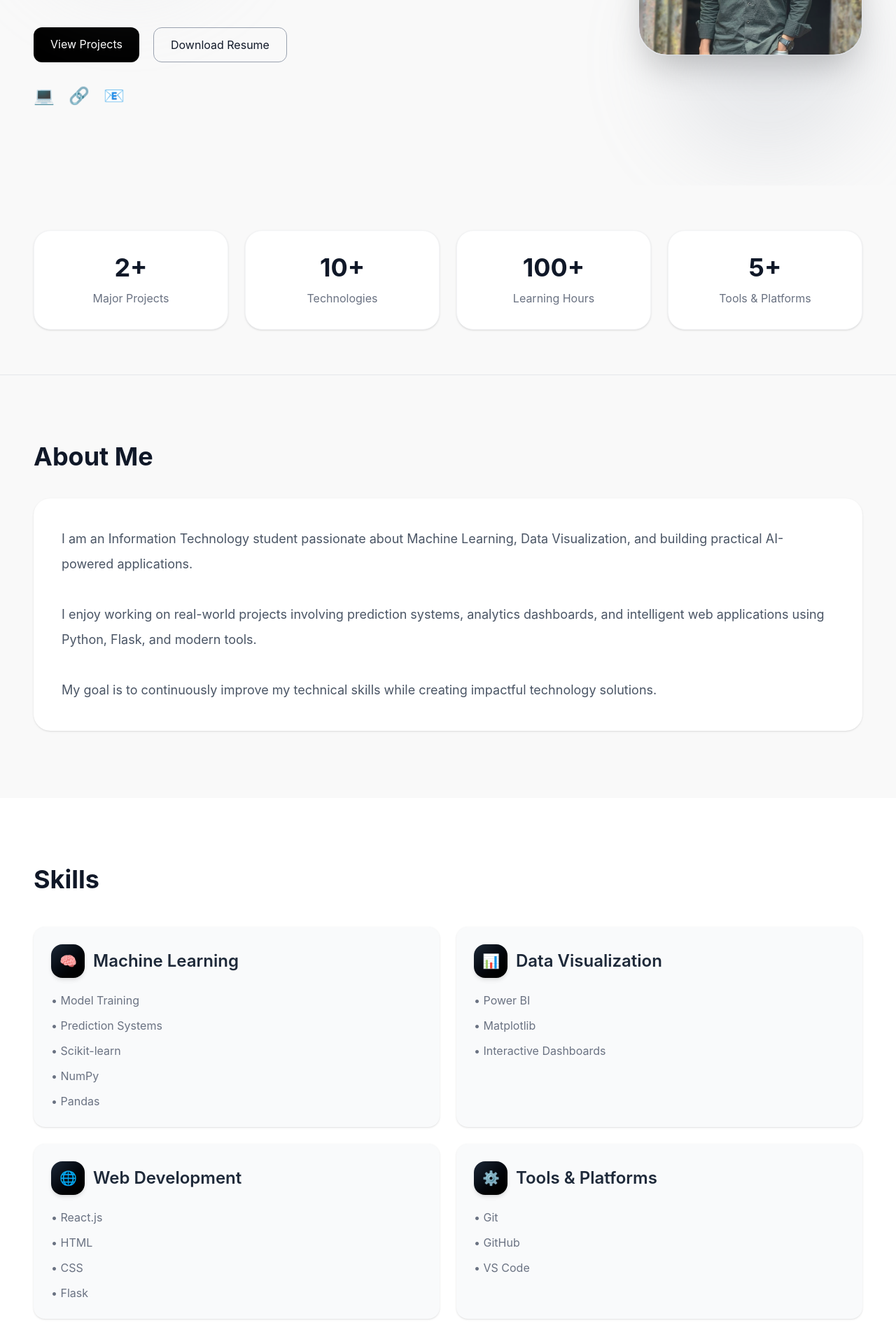
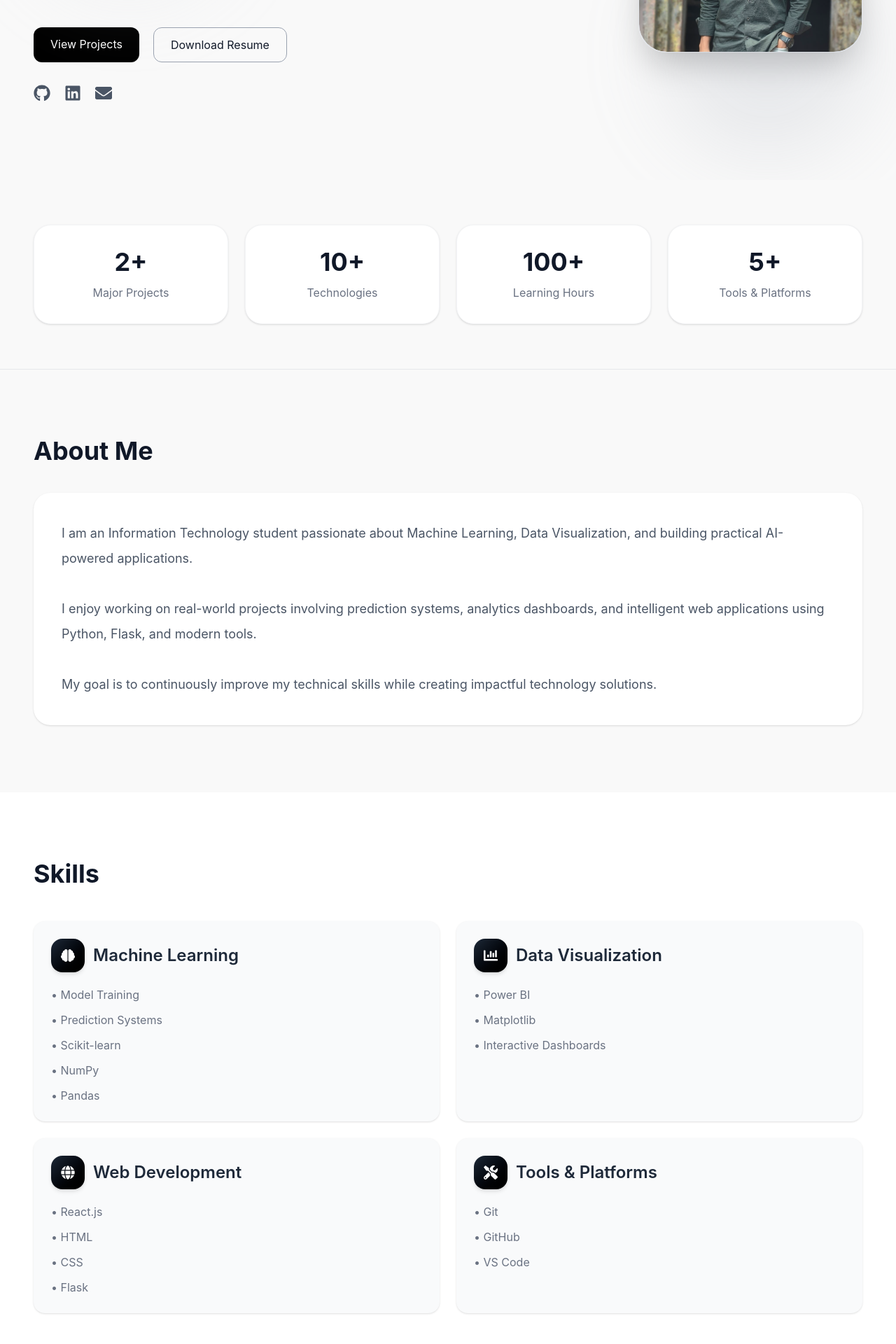
Before and after one commit to TarveOmkar23/portfolio, a React app: page / in a window 1280 px wide. Shown: the part 500-2420 px from the top of the page at 70% size. Built offline with nearby package versions, Linux system fonts and the light colour scheme; the HTML template or start-up script is replaced by a standard one.

Commit message:
Some Icons are Change

```diff
--- a/src/App.jsx
+++ b/src/App.jsx
@@ -1,6 +1,15 @@
 import{ motion } from "framer-motion";
 import { useEffect, useState } from "react";
 //import CountUp from "react-countup"
+import { FaGithub, FaLinkedin, FaEnvelope, FaBrain, FaChartBar,
+  FaGlobe,
+  FaTools,
+  FaBuilding,
+  FaRobot,
+  FaRocket,
+  FaShieldAlt,
+  FaNetworkWired,
+  FaClipboardList, } from "react-icons/fa"
 
 import { TypeAnimation } from "react-type-animation";
 import { FiMoon, FiSun } from "react-icons/fi"
@@ -223,7 +232,7 @@ function App() {
               target="_blank"
               className="hover:text-black hover:scale-110 transition duration-300"
             >
-              💻
+              <FaGithub />
             </a>
 
             <a
@@ -231,14 +240,14 @@ function App() {
               target="_blank"
               className="hover:text-black hover:scale-110 transition duration-300"
             >
-              🔗
+              <FaLinkedin />
             </a>
 
             <a
               href="mailto:omkartarve23@gmail.com"
               className="hover:text-black hover:scale-110 transition duration-300"
             >
-              📧
+              <FaEnvelope />
             </a>
 
           </div>
@@ -401,7 +410,7 @@ function App() {
               <div className="flex items-center gap-3 mb-5">
 
                 <div className="w-12 h-12 rounded-2xl bg-gradient-to-br from-gray-800 to-black text-white shadow-md flex items-center justify-center text-xl">
-                  🧠
+                  <FaBrain />
                 </div>
 
                 <h3 className="font-semibold text-2xl text-gray-800 dark:text-white transition duration-300">
@@ -425,7 +434,7 @@ function App() {
               <div className="flex items-center gap-3 mb-5">
 
                 <div className="w-12 h-12 rounded-2xl bg-gradient-to-br from-gray-800 to-black text-white shadow-md flex items-center justify-center text-xl">
-                  📊
+                  <FaChartBar />
                 </div>
 
                 <h3 className="font-semibold text-2xl text-gray-800 dark:text-white transition duration-300">
@@ -447,7 +456,7 @@ function App() {
               <div className="flex items-center gap-3 mb-5">
 
                 <div className="w-12 h-12 rounded-2xl bg-gradient-to-br from-gray-800 to-black text-white shadow-md flex items-center justify-center text-xl">
-                  🌐
+                  <FaGlobe />
                 </div>
 
                 <h3 className="font-semibold text-2xl text-gray-800 dark:text-white transition duration-300">
@@ -470,7 +479,7 @@ function App() {
               <div className="flex items-center gap-3 mb-5">
 
                 <div className="w-12 h-12 rounded-2xl bg-gradient-to-br from-gray-800 to-black text-white shadow-md flex items-center justify-center text-xl">
-                  ⚙️
+                  <FaTools />
                 </div>
 
                 <h3 className="font-semibold text-2xl text-gray-800 dark:text-white transition duration-300">
@@ -616,7 +625,7 @@ function App() {
               <div className="flex items-center gap-4 mb-5">
 
                 <div className="w-14 h-14 rounded-2xl bg-gradient-to-br from-black to-gray-700 text-white flex items-center justify-center text-2xl shadow-md">
-                  🏢
+                  <FaBuilding />
                 </div>
 
                 <div>
@@ -651,7 +660,7 @@ function App() {
               <div className="flex items-center gap-4 mb-5">
 
                 <div className="w-14 h-14 rounded-2xl bg-gradient-to-br from-black to-gray-700 text-white flex items-center justify-center text-2xl shadow-md">
-                  🤖
+                  <FaRobot />
                 </div>
 
                 <div>
@@ -686,7 +695,7 @@ function App() {
               <div className="flex items-center gap-4 mb-5">
 
                 <div className="w-14 h-14 rounded-2xl bg-gradient-to-br from-black to-gray-700 text-white flex items-center justify-center text-2xl shadow-md">
-                  🚀
+                  <FaRocket />
                 </div>
 
                 <div>
@@ -765,7 +774,7 @@ function App() {
               <div className="flex items-center gap-4 mb-5">
 
                 <div className="w-14 h-14 rounded-2xl bg-gradient-to-br from-black to-gray-700 text-white flex items-center justify-center text-2xl shadow-md">
-                  🔐
+                  <FaShieldAlt />
                 </div>
 
                 <h3 className="text-2xl font-bold text-gray-900 dark:text-white">
@@ -812,7 +821,7 @@ function App() {
               <div className="flex items-center gap-4 mb-5">
 
                 <div className="w-14 h-14 rounded-2xl bg-gradient-to-br from-black to-gray-700 text-white flex items-center justify-center text-2xl shadow-md">
-                  🌐
+                  <FaGlobe />
                 </div>
 
                 <h3 className="text-2xl font-bold text-gray-900 dark:text-white">
@@ -846,7 +855,7 @@ function App() {
               <div className="flex items-center gap-4 mb-5">
 
                 <div className="w-14 h-14 rounded-2xl bg-gradient-to-br from-black to-gray-700 text-white flex items-center justify-center text-2xl shadow-md">
-                  🛡️
+                  <FaShieldAlt />
                 </div>
 
                 <h3 className="text-2xl font-bold text-gray-900 dark:text-white">
@@ -880,7 +889,7 @@ function App() {
               <div className="flex items-center gap-4 mb-5">
 
                 <div className="w-14 h-14 rounded-2xl bg-gradient-to-br from-black to-gray-700 text-white flex items-center justify-center text-2xl shadow-md">
-                  📋
+                  <FaClipboardList />
                 </div>
 
                 <h3 className="text-2xl font-bold text-gray-900 dark:text-white">
@@ -1344,7 +1353,7 @@ function App() {
               target="_blank"
               className="hover:text-black dark:hover:text-white hover:scale-110 transition duration-300"
             >
-              💻
+              <FaGithub />
             </a>
 
             <a
@@ -1352,14 +1361,14 @@ function App() {
               target="_blank"
               className="hover:text-black dark:hover:text-white hover:scale-110 transition duration-300"
             >
-              🔗
+              <FaLinkedin />
             </a>
 
             <a
               href="mailto:omkartarve23@gmail.com"
               className="hover:text-black dark:hover:text-white hover:scale-110 transition duration-300"
             >
-              📧
+              <FaEnvelope />
             </a>
 
           </div>
```
